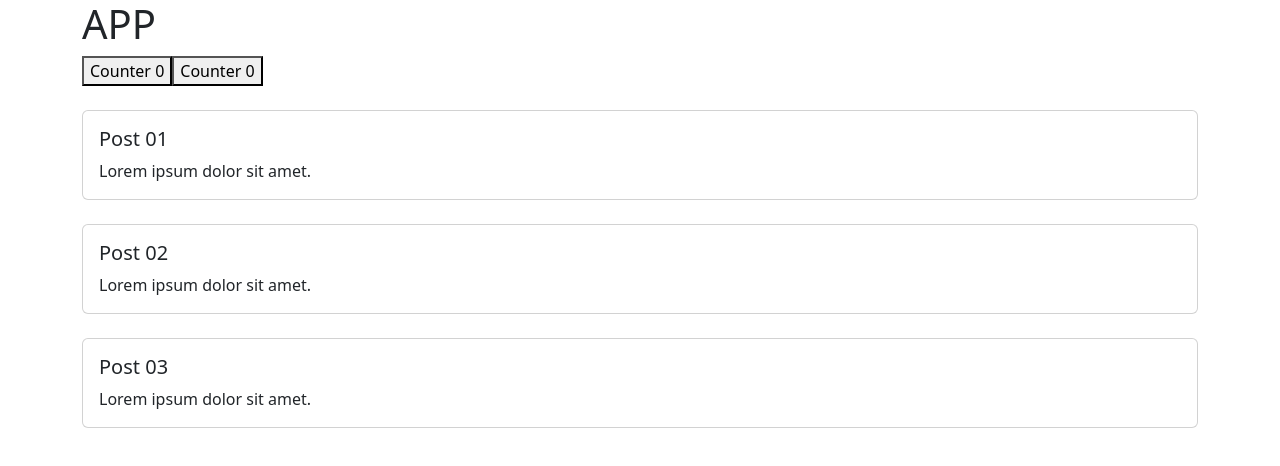
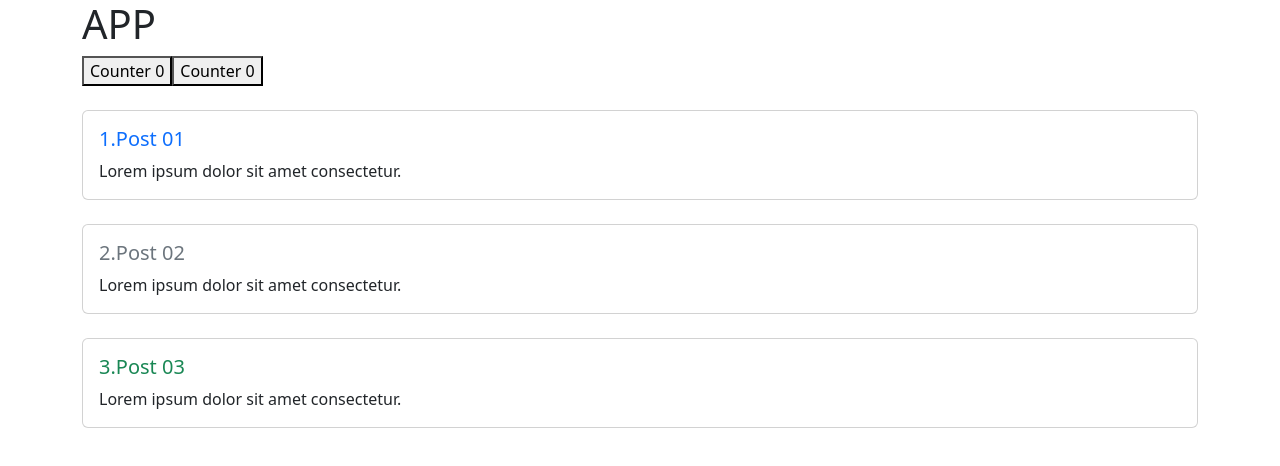
Before and after one commit to COLADOXD/component-1, a Vue app: page / in a window 1280 px wide. Shown: the top 466 px of the page. Built offline with nearby package versions, Linux system fonts and the light colour scheme.

Commit message:
48. Múltiples props

```diff
--- a/src/App.vue
+++ b/src/App.vue
@@ -9,8 +9,8 @@ import BlogPost from "./component/BlogPost.vue";
 
     <ButtonCounter />
     <button-counter />
-    <blog-post title="Post 01" />
-    <blog-post title="Post 02" />
-    <blog-post title="Post 03" />
+    <blog-post title="Post 01" id="1" description="Lorem ipsum dolor sit amet consectetur." color="primary" />
+    <blog-post title="Post 02" id="2" description="Lorem ipsum dolor sit amet consectetur." color="secondary" />
+    <blog-post title="Post 03" id="3" description="Lorem ipsum dolor sit amet consectetur." color="success" />
   </div>
 </template>
--- a/src/component/BlogPost.vue
+++ b/src/component/BlogPost.vue
@@ -1,14 +1,14 @@
 <script setup>
 
-defineProps(['title'])
+defineProps(['title', 'id', 'description', 'color'])
 
 </script>
 
 <template>
     <div class="card mt-4">
         <div class="card-body">
-            <h5 class="card-tittle">{{ title }}</h5>
-            Lorem ipsum dolor sit amet.
+            <h5 class="card-tittle" :class="`text-${color}`">{{ id }}.{{ title }}</h5>
+            {{ description }}
         </div>
     </div>
 </template>
```
